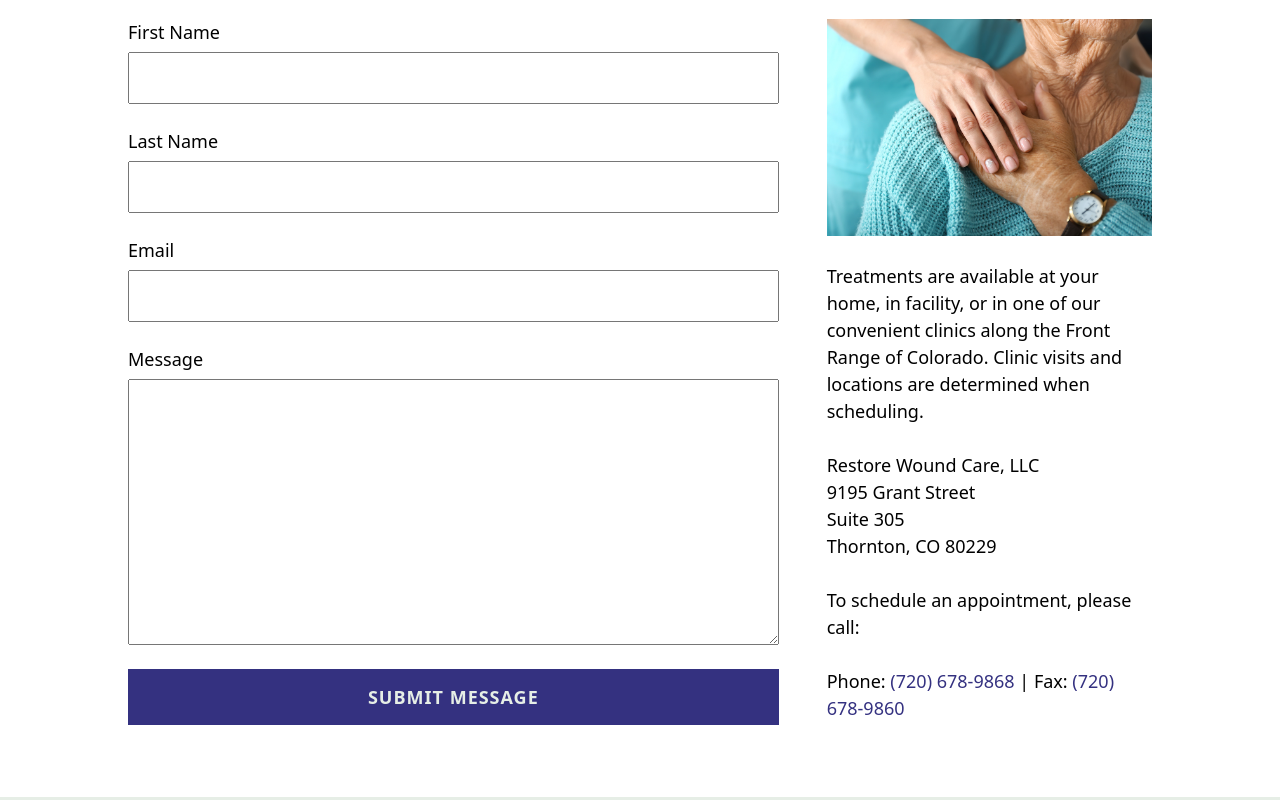
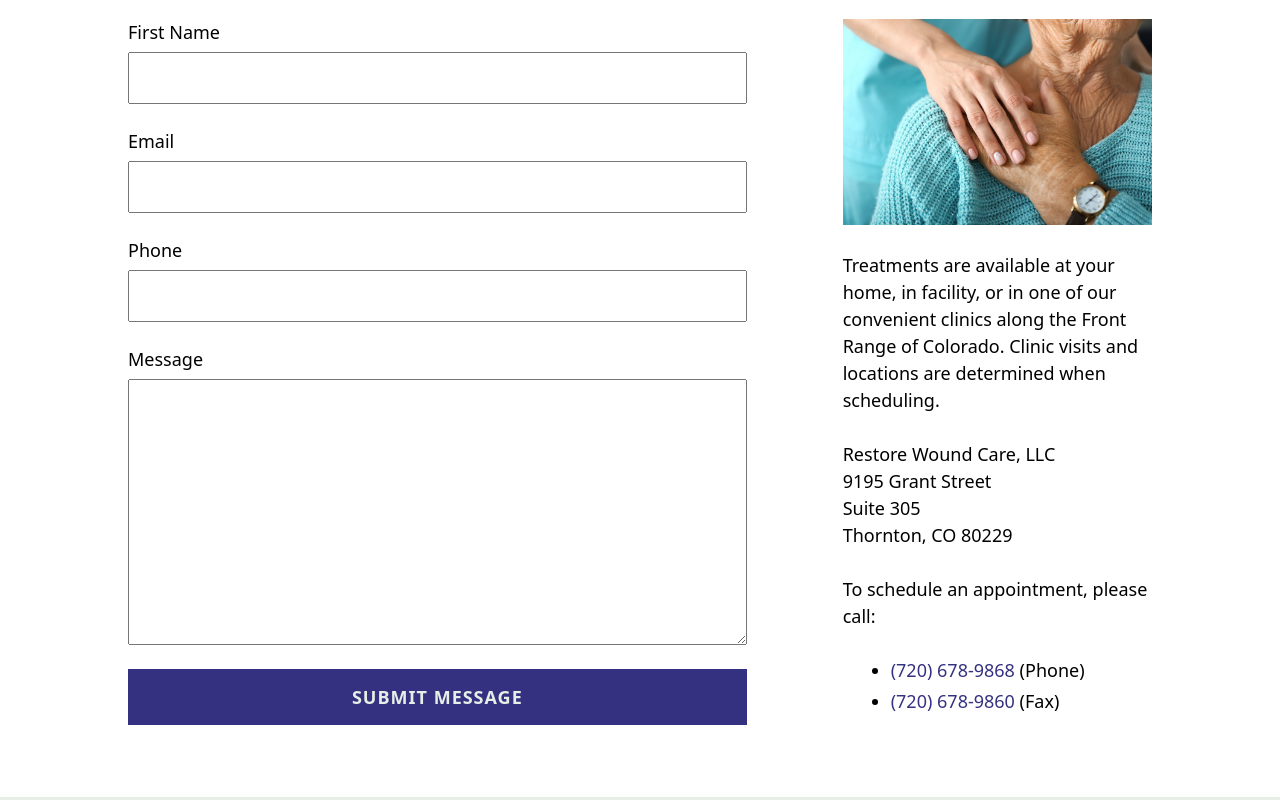
Before and after one commit to bmehder/restore-wound-care, a SvelteKit app: page /contact in a window 1280 px wide. Shown: the part 300-1100 px from the top of the page. Built offline with nearby package versions, Linux system fonts and the light colour scheme.

Commit message:
mvp adjustments

```diff
--- a/src/lib/Form.svelte
+++ b/src/lib/Form.svelte
@@ -4,16 +4,16 @@
 
 <form action="https://formspree.io/f/{apiKey}" method="POST">
   <div>
-    <label for="first-name">First Name</label>
-    <input type="text" id="first-name" name="first-name" required/>
-  </div>
-  <div>
-    <label for="last-name">Last Name</label>
-    <input type="text" id="last-name" name="last-name" required/>
+    <label for="name">First Name</label>
+    <input type="text" id="name" name="name" required/>
   </div>
   <div>
     <label for="email">Email</label>
     <input type="email" id="email" name="email" required/>
+  </div>
+  <div>
+    <label for="phone">Phone</label>
+    <input type="phone" id="phone" name="phone" required/>
   </div>
   <div>
     <label for="message">Message</label>
--- a/src/lib/styles/app.css
+++ b/src/lib/styles/app.css
@@ -92,6 +92,7 @@ ul {
 }
 
 .list {
+  list-style: initial;
   padding-inline-start: calc(var(--size) * 1.5);
 
   & > * + * {
--- a/src/routes/contact/+page.svelte
+++ b/src/routes/contact/+page.svelte
@@ -11,7 +11,7 @@
   </div>
   <div class="flow" style="flex: 1">
     <h2>Location</h2>
-    <img src="/contact.jpg" alt="Nurse holding patient's hand.">
+    <img src="/contact.jpg" alt="Nurse holding patient's hand." />
     <p>
       Treatments are available at your home, in facility, or in one of our convenient
       clinics along the Front Range of Colorado. Clinic visits and locations are
@@ -24,6 +24,17 @@
       Thornton, CO 80229
     </p>
     <p>To schedule an appointment, please call:</p>
-    <p>Phone: <a href="tel:7206789868">(720) 678-9868</a> | Fax: <a href="tel:7206789860">(720) 678-9860</a></p>
+    <ul class="list">
+      <li><a href="tel:7206789868">(720) 678-9868</a> (Phone)</li>
+      <li><a href="tel:7206789860">(720) 678-9860</a> (Fax)</li>
+    </ul>
   </div>
 </div>
+
+<style>
+  @media (min-width: 48em) {
+    .flex {
+      gap: calc(var(--size) * 4);
+    }
+  }
+</style>
```
